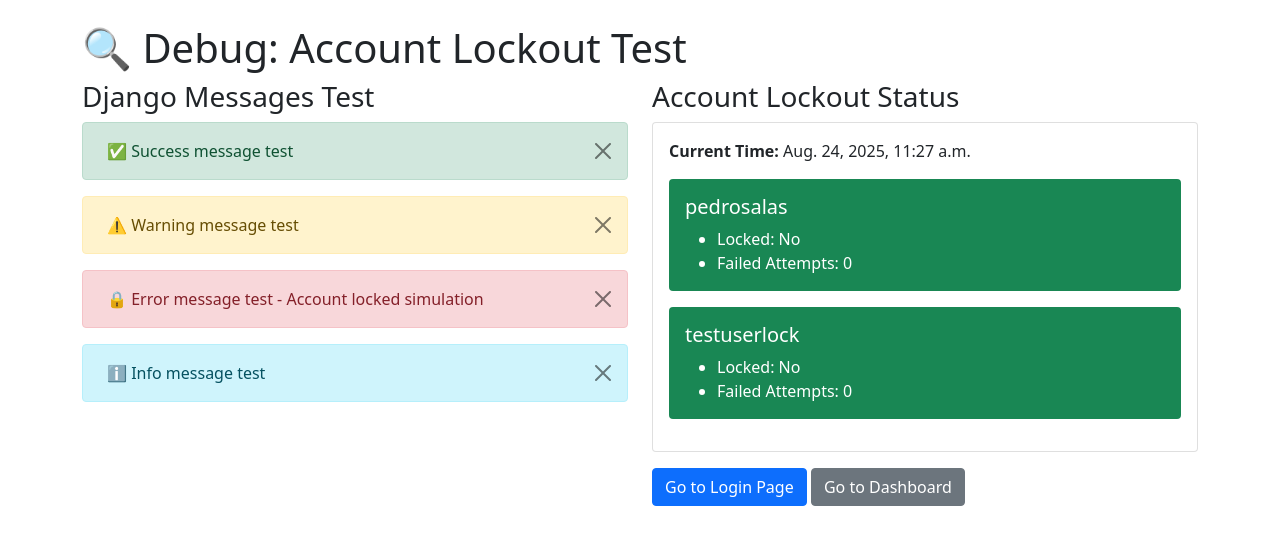
After one commit to cpablomrod/portfoliosuite, a Django app: page /debug-lockout/ in a window 1280 px wide. The commit adds this page. Shown: the top 545 px of the page. Run offline with Django 5.2, Linux system fonts and the light colour scheme; tables that the repository leaves empty hold one stand-in row (values such as "Sample post").

Commit message:
Fix account lockout display and enhance user experience
🔒 SECURITY ENHANCEMENTS:
- Fixed URL routing conflict between Django built-in auth and custom secure login
- Resolved issue where account lockout messages weren't displaying in browser
- Improved secure_login_view logic to properly handle locked accounts

🎨 USER INTERFACE IMPROVEMENTS:
- Added 'Sign in with a different user' button for locked accounts
- Enhanced login template with better user feedback and visual cues
- Added JavaScript functionality to clear form fields and refresh page

🐛 BUG FIXES:
- Removed conflicting django.contrib.auth.urls from main URL configuration
- Fixed lockout message rendering by ensuring custom secure_login_view is used
- Corrected authentication flow to prevent bypassing lockout restrictions

🔧 TECHNICAL CHANGES:
- Updated portfolio_tracker/urls.py to remove built-in auth URL conflicts
- Enhanced stocks/auth_views.py with improved lockout detection and handling
- Added debug views and templates for testing lockout functionality
- Restructured URL patterns to use custom authentication exclusively

✅ CURRENT LOCKOUT FEATURES:
- Account locks after 3 failed login attempts for 15 minutes
- Progressive warnings at 1 and 2 failed attempts
- Clear lockout messages with countdown timers
- Ability to sign in with different user when account is locked
- All login attempts logged with IP address and user agent
- Automatic cleanup of old login attempt records

```diff
--- a/portfolio_tracker/urls.py
+++ b/portfolio_tracker/urls.py
@@ -19,6 +19,7 @@ from django.urls import path, include
 
 urlpatterns = [
     path('admin/', admin.site.urls),
-    path('accounts/', include('django.contrib.auth.urls')),  # Built-in auth URLs
+    # Remove built-in auth URLs to avoid conflicts with custom secure login
+    # path('accounts/', include('django.contrib.auth.urls')),  # Commented out
     path('', include('stocks.urls')),
 ]
--- /dev/null
+++ b/stocks/debug_views.py
@@ -0,0 +1,34 @@
+from django.shortcuts import render
+from django.contrib import messages
+from django.utils import timezone
+from datetime import timedelta
+from .models import LoginAttempt
+
+
+def debug_lockout_view(request):
+    """Debug view to test lockout message display"""
+
+    # Test data
+    test_username = 'debug_test_user'
+
+    # Add some test messages to verify message display works
+    messages.success(request, '✅ Success message test')
+    messages.warning(request, '⚠️ Warning message test')
+    messages.error(request, '🔒 Error message test - Account locked simulation')
+    messages.info(request, 'ℹ️ Info message test')
+
+    # Check lockout status of a real user
+    lockout_info = {}
+    for username in ['pedrosalas', 'testuserlock']:
+        is_locked, unlock_time = LoginAttempt.is_account_locked(username)
+        failed_count = LoginAttempt.get_failed_attempts_count(username)
+        lockout_info[username] = {
+            'is_locked': is_locked,
+            'unlock_time': unlock_time,
+            'failed_attempts': failed_count
+        }
+
+    return render(request, 'debug/lockout_test.html', {
+        'lockout_info': lockout_info,
+        'current_time': timezone.now()
+    })
--- a/stocks/urls.py
+++ b/stocks/urls.py
@@ -3,10 +3,17 @@ from . import views
 from . import auth_views
 from .real_data_service import real_historical_chart_data
 from .debug_login import debug_login_status
+from .debug_views import debug_lockout_view
+from django.contrib.auth import views as django_auth_views
 
 urlpatterns = [
-    # Authentication URLs
+    # Authentication URLs (custom secure login)
     path('accounts/login/', auth_views.secure_login_view, name='login'),
+    path('accounts/logout/', django_auth_views.LogoutView.as_view(), name='logout'),
+    path('accounts/password_reset/', django_auth_views.PasswordResetView.as_view(), name='password_reset'),
+    path('accounts/password_reset/done/', django_auth_views.PasswordResetDoneView.as_view(), name='password_reset_done'),
+    path('accounts/reset/<uidb64>/<token>/', django_auth_views.PasswordResetConfirmView.as_view(), name='password_reset_confirm'),
+    path('accounts/reset/done/', django_auth_views.PasswordResetCompleteView.as_view(), name='password_reset_complete'),
     path('register/', auth_views.register_view, name='register'),
     path('profile/', auth_views.profile_view, name='profile'),
 
@@ -28,6 +35,7 @@ urlpatterns = [
     path('change-user/', auth_views.change_user_view, name='change_user'),
     path('goodbye/', auth_views.goodbye_view, name='goodbye'),
 
-    # Debug URL
+    # Debug URLs
     path('debug-login/', debug_login_status, name='debug_login'),
+    path('debug-lockout/', debug_lockout_view, name='debug_lockout'),
 ]
--- /dev/null
+++ b/templates/debug/lockout_test.html
@@ -0,0 +1,71 @@
+<!DOCTYPE html>
+<html lang="en">
+<head>
+    <meta charset="UTF-8">
+    <meta name="viewport" content="width=device-width, initial-scale=1.0">
+    <title>Debug - Lockout Test</title>
+    <link href="https://cdn.jsdelivr.net/npm/bootstrap@5.1.3/dist/css/bootstrap.min.css" rel="stylesheet">
+</head>
+<body>
+    <div class="container mt-4">
+        <h1>🔍 Debug: Account Lockout Test</h1>
+
+        <div class="row">
+            <div class="col-md-6">
+                <h3>Django Messages Test</h3>
+
+                <!-- Django Messages Display (same as login template) -->
+                {% if messages %}
+                    {% for message in messages %}
+                        <div class="alert alert-{% if message.tags == 'error' %}danger{% elif message.tags == 'warning' %}warning{% elif message.tags == 'success' %}success{% else %}info{% endif %} alert-dismissible fade show">
+                            {% if message.tags == 'error' %}
+                                <i class="fas fa-exclamation-triangle me-2"></i>
+                            {% elif message.tags == 'warning' %}
+                                <i class="fas fa-exclamation-circle me-2"></i>
+                            {% elif message.tags == 'success' %}
+                                <i class="fas fa-check-circle me-2"></i>
+                            {% else %}
+                                <i class="fas fa-info-circle me-2"></i>
+                            {% endif %}
+                            {{ message }}
+                            <button type="button" class="btn-close" data-bs-dismiss="alert" aria-label="Close"></button>
+                        </div>
+                    {% endfor %}
+                {% else %}
+                    <div class="alert alert-warning">No messages found!</div>
+                {% endif %}
+            </div>
+
+            <div class="col-md-6">
+                <h3>Account Lockout Status</h3>
+
+                <div class="card">
+                    <div class="card-body">
+                        <p><strong>Current Time:</strong> {{ current_time }}</p>
+
+                        {% for username, info in lockout_info.items %}
+                            <div class="mb-3 p-3 {% if info.is_locked %}bg-danger{% else %}bg-success{% endif %} text-white rounded">
+                                <h5>{{ username }}</h5>
+                                <ul class="mb-0">
+                                    <li>Locked: {{ info.is_locked|yesno:"Yes,No" }}</li>
+                                    <li>Failed Attempts: {{ info.failed_attempts }}</li>
+                                    {% if info.unlock_time %}
+                                        <li>Unlock Time: {{ info.unlock_time }}</li>
+                                    {% endif %}
+                                </ul>
+                            </div>
+                        {% endfor %}
+                    </div>
+                </div>
+
+                <div class="mt-3">
+                    <a href="{% url 'login' %}" class="btn btn-primary">Go to Login Page</a>
+                    <a href="{% url 'dashboard' %}" class="btn btn-secondary">Go to Dashboard</a>
+                </div>
+            </div>
+        </div>
+    </div>
+
+    <script src="https://cdn.jsdelivr.net/npm/bootstrap@5.1.3/dist/js/bootstrap.bundle.min.js"></script>
+</body>
+</html>
```
Also changed, not shown: stocks/auth_views.py (+24 -9 lines), templates/registration/login.html (+29 -0 lines).
